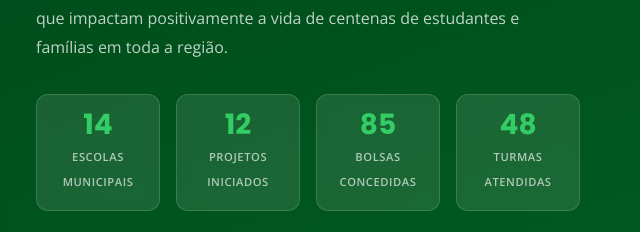
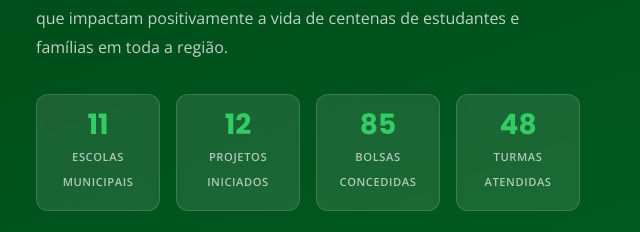
Before and after one commit to seduc-afranio/smeafranio, a plain HTML site: page index.html in a window 1280 px wide. Shown: the part 1317-1549 px from the top of the page, 636-1276 px from the left. Drawn offline with nearby package versions, Linux system fonts and the light colour scheme.

Commit message:
Update secretary stats data-target values

```diff
--- a/index.html
+++ b/index.html
@@ -161,7 +161,7 @@
 
         <div class="secretary-stats">
           <div class="sec-stat">
-            <span class="sec-stat-num" data-target="14">0</span>
+            <span class="sec-stat-num" data-target="11">0</span>
             <span class="sec-stat-label">Escolas Municipais</span>
           </div>
           <div class="sec-stat">
```
